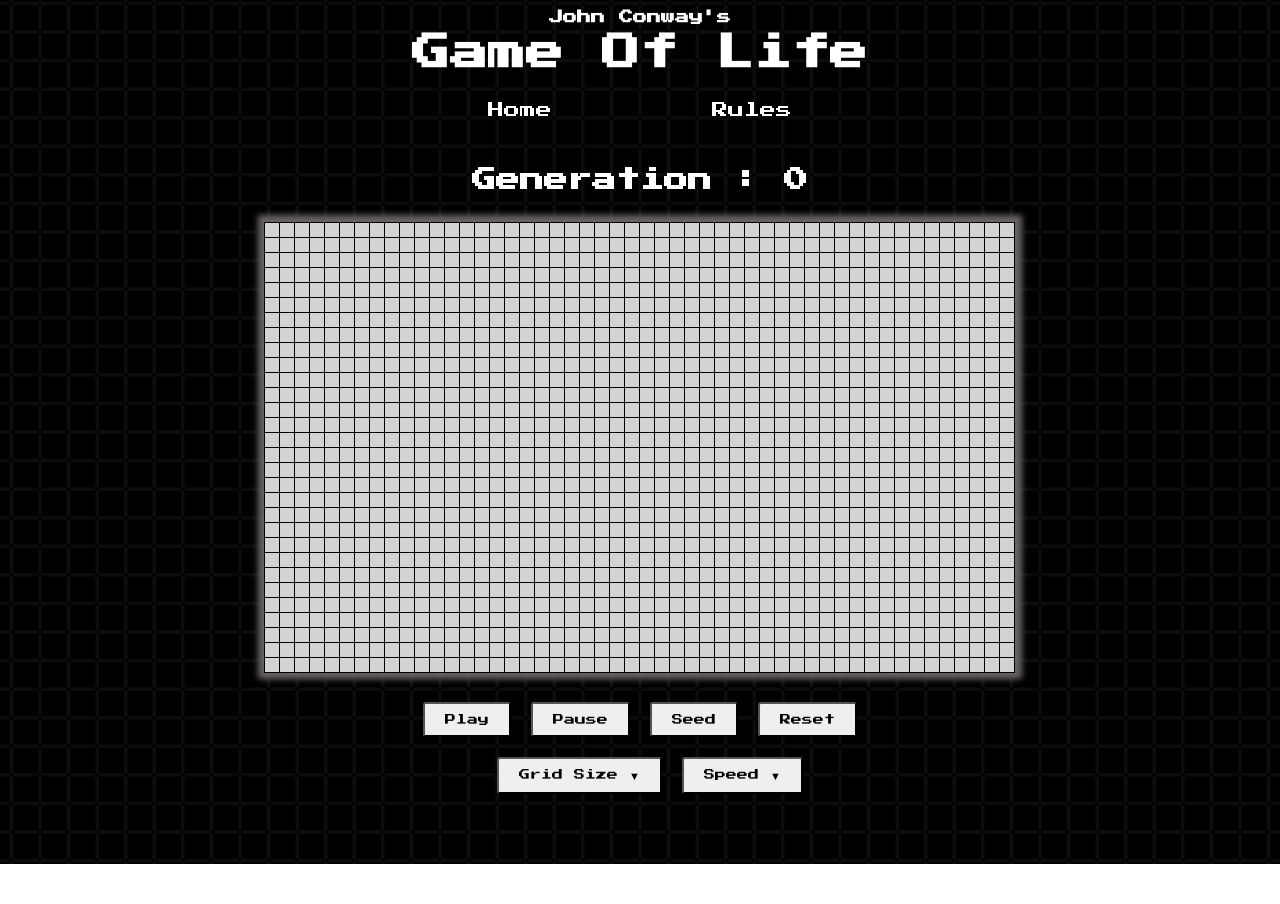
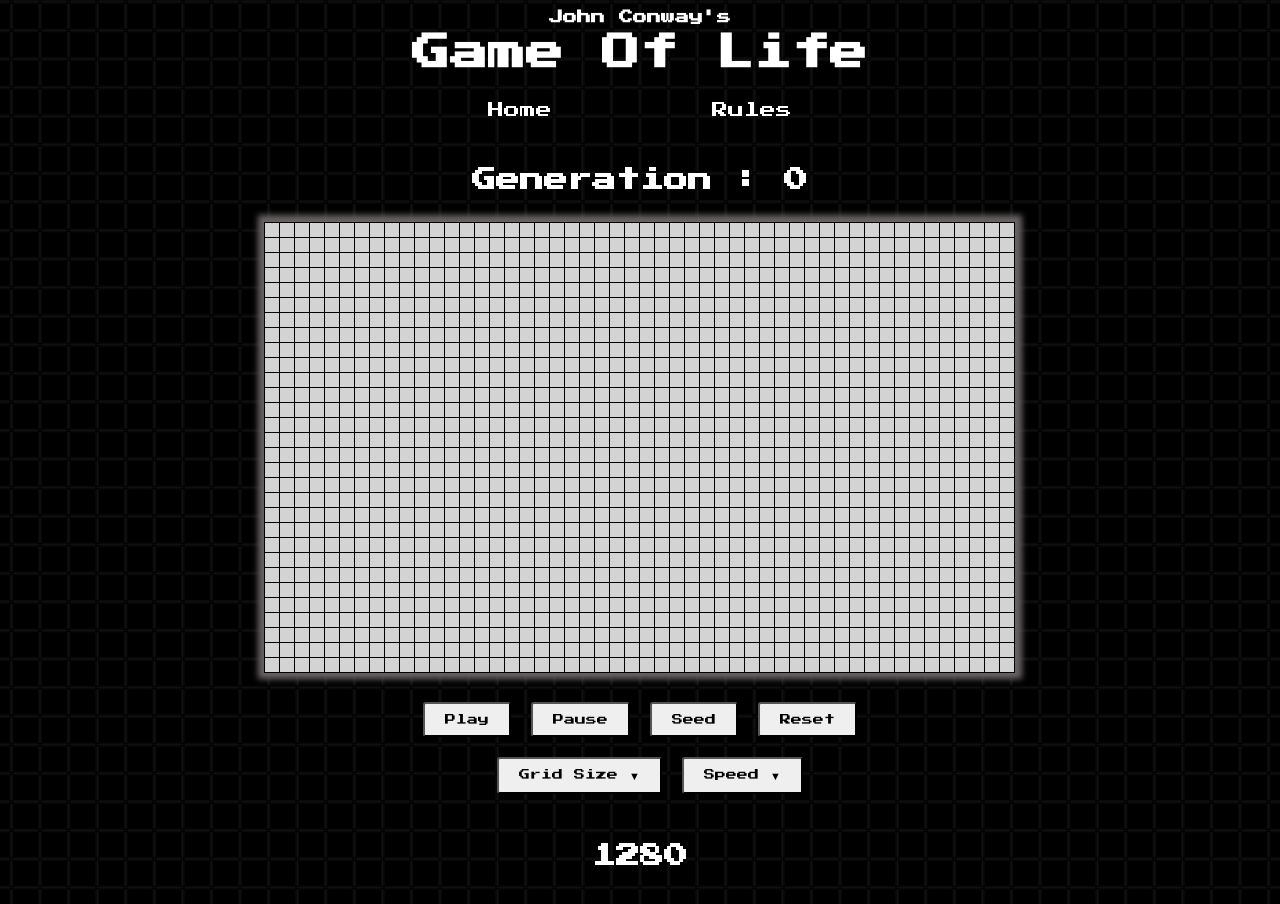
Before and after one commit to the-anomalous/game-of-life, a React (Create React App) app: page / in a window 1280 px wide. Shown: the top 904 px of the page. Before the commit the page ends 864 px from the top, so only its background shows below. Built offline with nearby package versions, Linux system fonts and the light colour scheme.

Commit message:
updated homepage

```diff
--- a/src/pages/home-page/home-page.component.jsx
+++ b/src/pages/home-page/home-page.component.jsx
@@ -146,6 +146,7 @@ class Homepage extends Component {
           changeGridSize={this.changeGridSize}
           changeSpeed={this.changeSpeed}
         />
+        <h2>{ window.innerWidth }</h2>
       </div>
     )
   }
```
